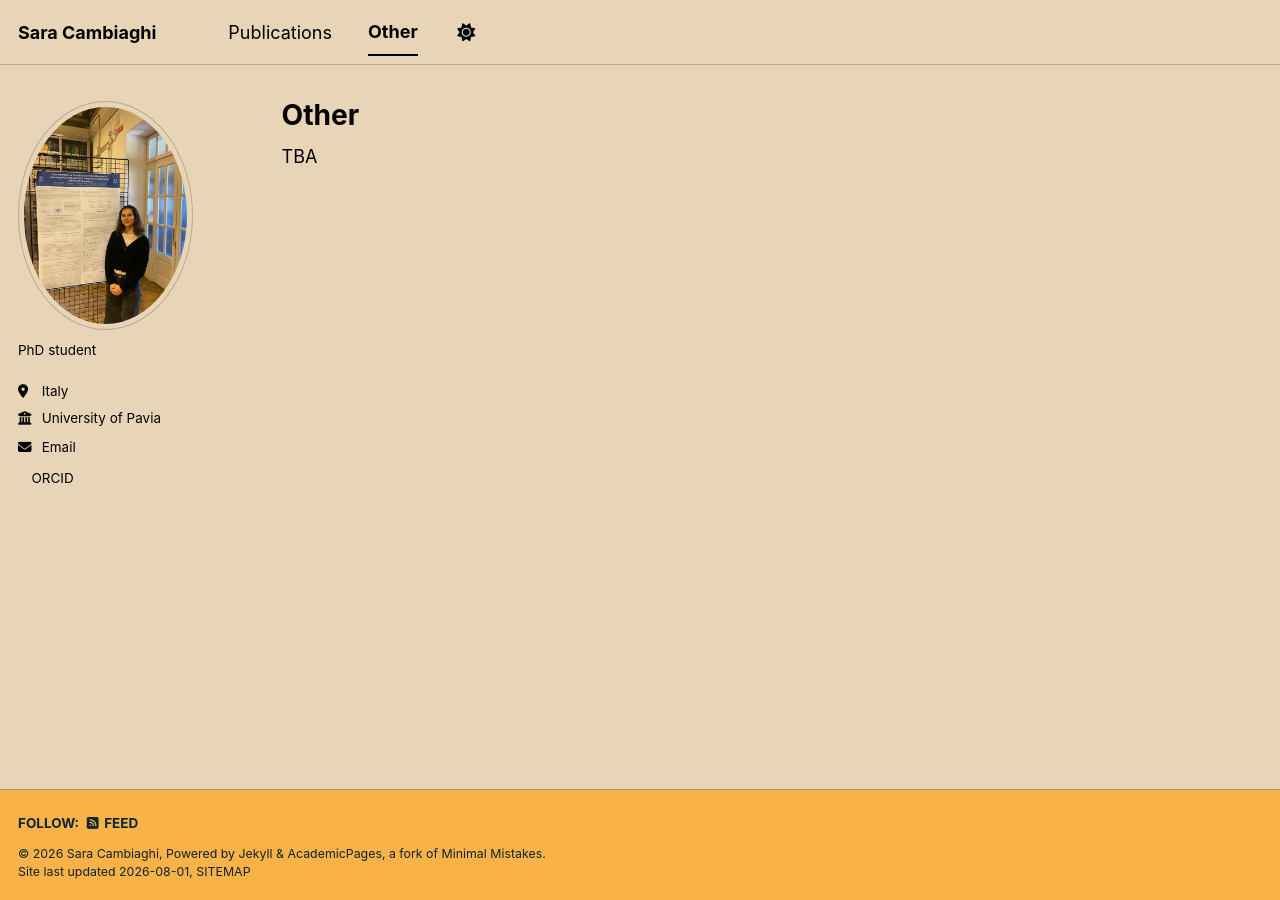
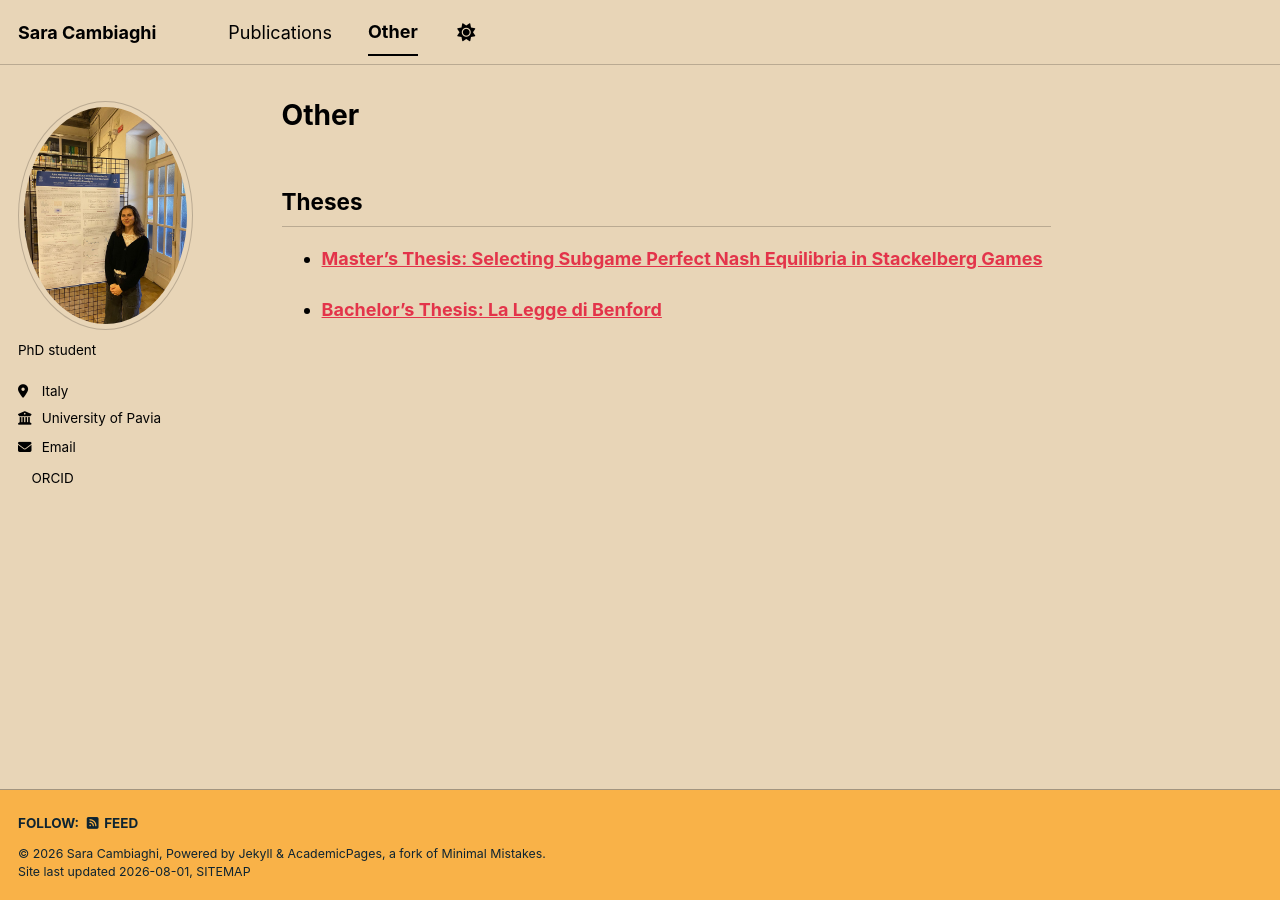
Before and after one commit to SaraCambiaghi/SaraCambiaghi.github.io, a Jekyll site: the page built from _pages/other.md, in a window 1280 px wide. Built offline with Jekyll 4.4.1, drawn with Linux system fonts in a browser that asks for light colours; a style sheet for code colours, icons or effects is not loaded.

Commit message:
Update other.md

```diff
--- a/_pages/other.md
+++ b/_pages/other.md
@@ -4,4 +4,8 @@ title: "Other"
 author_profile: true
 ---
 
-TBA
+## Theses
+
+- **[Master's Thesis: Selecting Subgame Perfect Nash Equilibria in Stackelberg Games](/files/tesi-magistrale.pdf)**
+
+- **[Bachelor's Thesis: La Legge di Benford](/files/tesi-triennale.pdf)**
```
